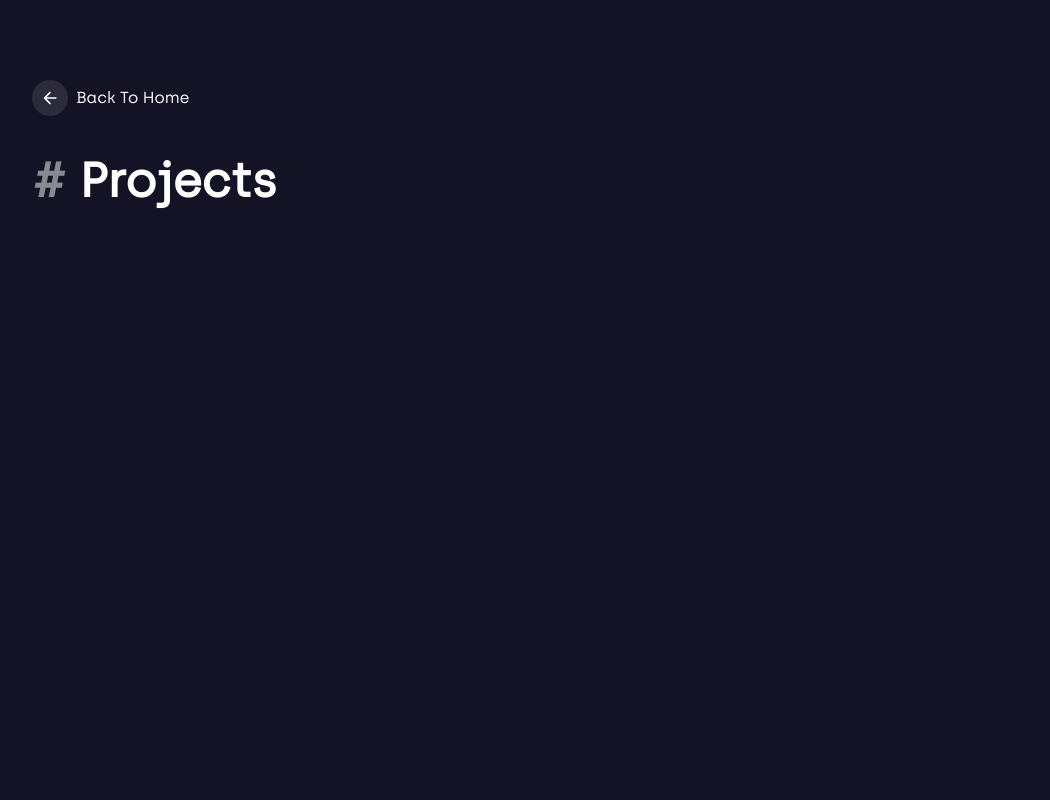
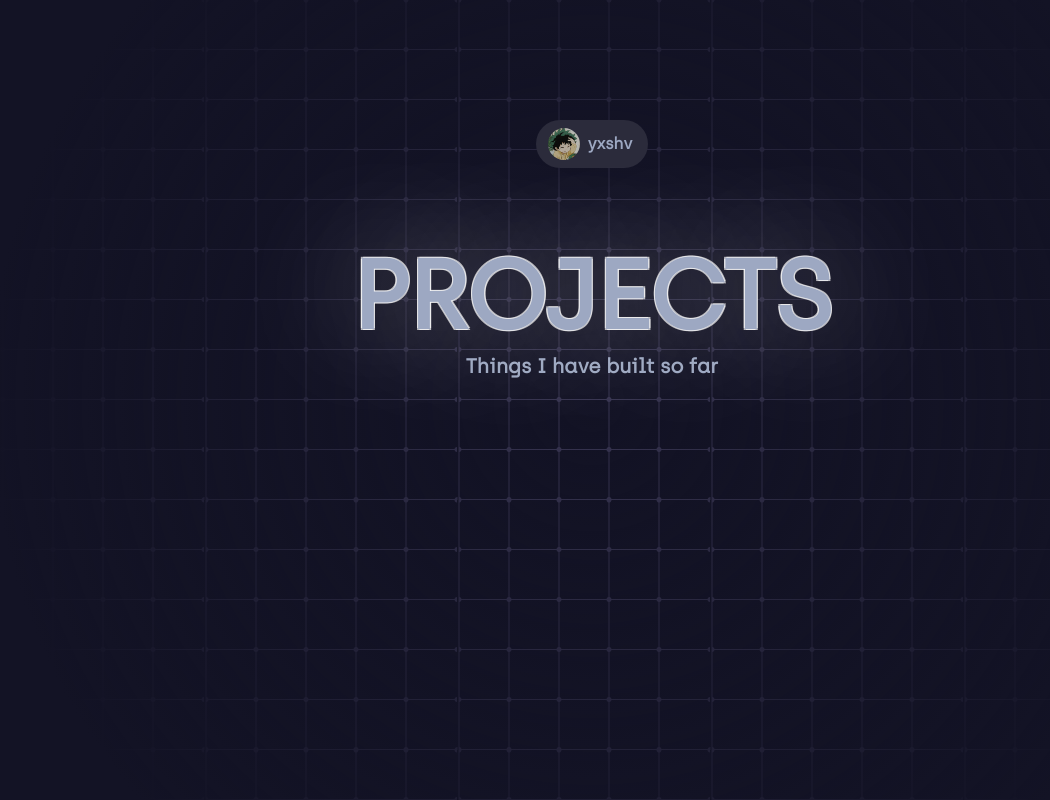
Before and after one commit to yxshv/yashverma.me, a SvelteKit app: page /projects in a window 1280 px wide. Shown: the whole page, without its empty margins (48-1098 px from the left). Built offline with nearby package versions, Linux system fonts and the light colour scheme.

Commit message:
project page

```diff
--- a/src/components/BackToHome.svelte
+++ b/src/components/BackToHome.svelte
@@ -1,15 +1,12 @@
-<div class="flex items-center gap-2 font-thin">
-    <button class="p-2 bg-white/10 rounded-full hover:bg-white/20">
-        <svg
-            xmlns="http://www.w3.org/2000/svg"
-            class="h-5 w-5 "
-            viewBox="0 0 24 24"
-        >
-            <path
-                fill="currentColor"
-                d="M19 11H7.83l4.88-4.88c.39-.39.39-1.03 0-1.42a.996.996 0 0 0-1.41 0l-6.59 6.59a.996.996 0 0 0 0 1.41l6.59 6.59a.996.996 0 1 0 1.41-1.41L7.83 13H19c.55 0 1-.45 1-1s-.45-1-1-1z"
-            />
-        </svg>
+<script lang="ts">
+    export let classes: string = "";
+</script>
+
+<div class={`w-full flex justify-center items-center ${classes}`}>
+    <button on:click={() => { window.location.href = "/" }}
+        class="flex gap-2 font-bold p-3 py-2 pr-4 rounded-full bg-[#2B2B3B] justify-center items-center"
+    >
+        <img src="/logo.jpg" class="w-8 h-8 rounded-full" alt="Yash" />
+        yxshv
     </button>
-    Back To Home
 </div>
--- a/src/components/Hero.svelte
+++ b/src/components/Hero.svelte
@@ -1,5 +1,6 @@
 <script lang="ts">
     import { onMount } from "svelte";
+    import BackToHome from "./BackToHome.svelte";
 
     interface Card {
         title: string;
@@ -196,16 +197,7 @@
         bind:this={intro}
         class="aboutme fixed flex justify-center gap-10 lg:justify-between flex-col items-center z-1 p-8 lg:p-16 top-0 w-screen h-full bg-[#131325]"
     >
-        <div
-            class="flex gap-2 font-bold p-3 py-2 pr-4 rounded-full bg-white/10 justify-center items-center"
-        >
-            <img
-                src="/logo.jpg"
-                class="w-8 h-8 rounded-full"
-                alt="Yash"
-            />
-            yxshv
-        </div>
+        <BackToHome />
         <div class="text-center me">
             <p class="text-3xl hidden lg:block font-semibold">
                 Hey
@@ -266,16 +258,7 @@
     <div
         class="flex isolate justify-center relative py-28 gap-10 lg:justify-between flex-col items-center z-1 p-8 lg:p-16 top-0 w-screen h-full bg-[#101217]"
     >
-        <div
-            class="flex gap-2 font-bold p-3 py-2 pr-4 rounded-full bg-white/10 justify-center items-center"
-        >
-            <img
-                src="/logo.jpg"
-                class="w-8 h-8 rounded-full"
-                alt="Yash"
-            />
-            yxshv
-        </div>
+        <BackToHome />
         <div class="text-center me">
             <p class="text-2xl lg:hidden font-semibold">
                 Hey
--- a/src/routes/projects/+page.svelte
+++ b/src/routes/projects/+page.svelte
@@ -2,8 +2,40 @@
     import BackToHome from "../../components/BackToHome.svelte";
 
 </script>
-<div class="lg:p-20 p-10">
-    <BackToHome />
+<div class="lg:p-20 p-10 relative text-[#9DA8C2]">
+    <div class="overlay"><div class="fade-out" /></div>
+    <BackToHome classes="mt-10" />
 
-    <h1 class="mt-10 text-5xl font-semibold"><span class="scale-75 opacity-50">#</span> Projects</h1>
+    <h1 class="mt-20 relative isolate text-6xl lg:text-8xl font-bold text-center w-full outline-text">PROJECTS</h1>
+    <p class="text-center w-full mt-2 font-semibold text-xl">Things I have built so far</p>
+
+
 </div>
+
+
+<style lang="postcss">
+    .outline-text {
+
+        --spread: 1.15px;
+        --color: rgb(255, 255, 255, 0.7);
+
+        text-shadow: var(--spread) var(--spread) 0px var(--color),
+        calc(-1 * var(--spread)) calc(-1 * var(--spread)) 0px var(--color),
+        calc(-1 * var(--spread)) var(--spread) 0px var(--color),
+        var(--spread) calc(-1 * var(--spread)) 0px var(--color),
+
+        0 0 120px rgb(255 255 255 / 0.5);
+        ;
+    }
+
+    .overlay {
+        @apply absolute z-[-1] top-0 left-0 w-full h-screen opacity-50;
+        background-image: url(/grid.svg);
+    }
+
+    .overlay .fade-out {
+        @apply absolute z-[10] top-0 left-0 w-full h-screen;
+        background-image: radial-gradient(circle, transparent 0%, #131325 80%, #131325 100%);
+    }
+
+</style>
```
Also changed, not shown: static/grid.svg (added).
